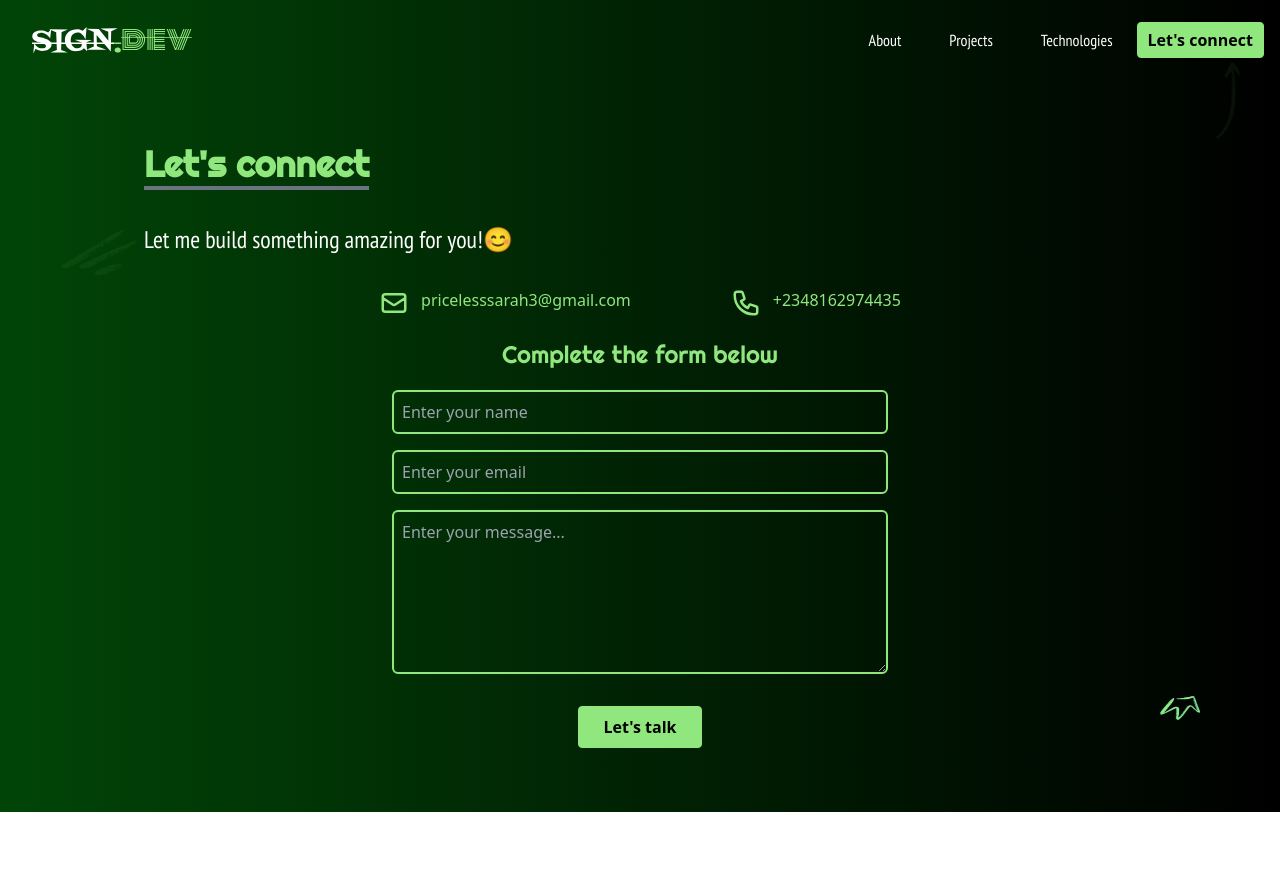
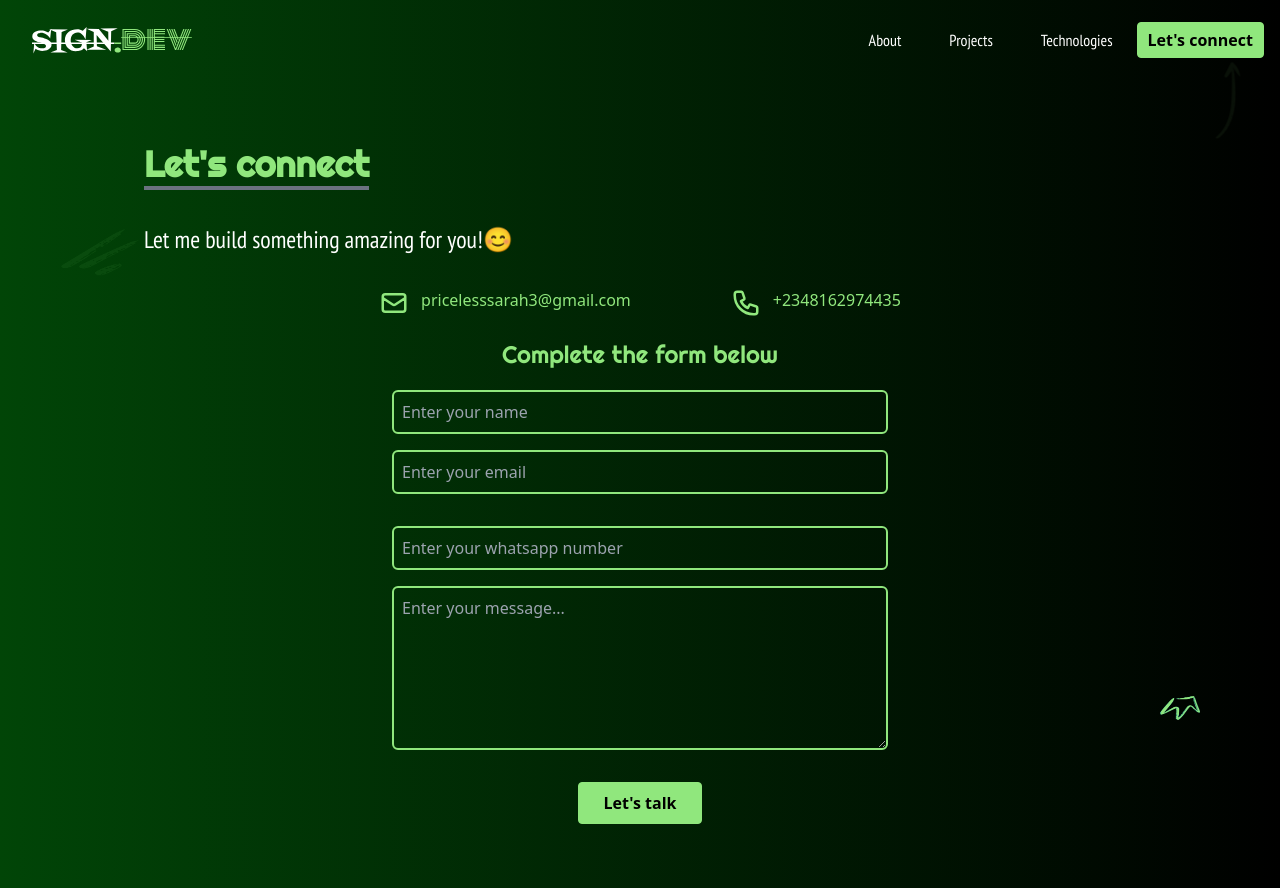
Before and after one commit to Pricelesssarah-ui/my-portfolio-project, a React (Create React App) app: page /contact in a window 1280 px wide. Before the commit the page ends 812 px from the top, so only its background shows below. Built offline with nearby package versions, Linux system fonts and the light colour scheme.

Commit message:
added to the contact input

```diff
--- a/src/components/contact/Contact.jsx
+++ b/src/components/contact/Contact.jsx
@@ -68,6 +68,13 @@ function Contact({ nav }) {
                                 focus:outline-none'
                             />
 
+                            <input type="text"
+                                name='whatsapp'
+                                placeholder='Enter your whatsapp number'
+                                className='my-4 p-2 bg-transparent border-2 rounded-md
+                                focus:outline-none'
+                            />
+
                             <textarea name="message"
                                 rows="6"
                                 placeholder='Enter your message...'
```
